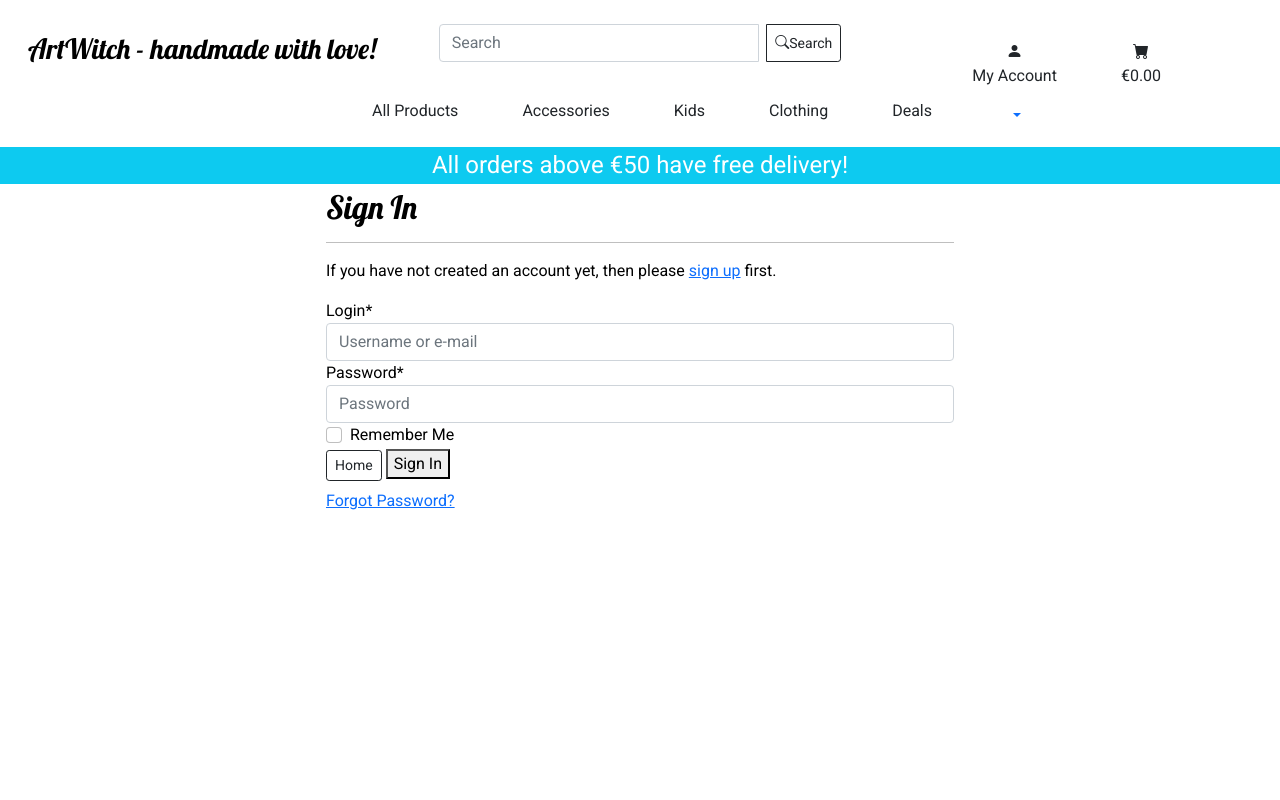
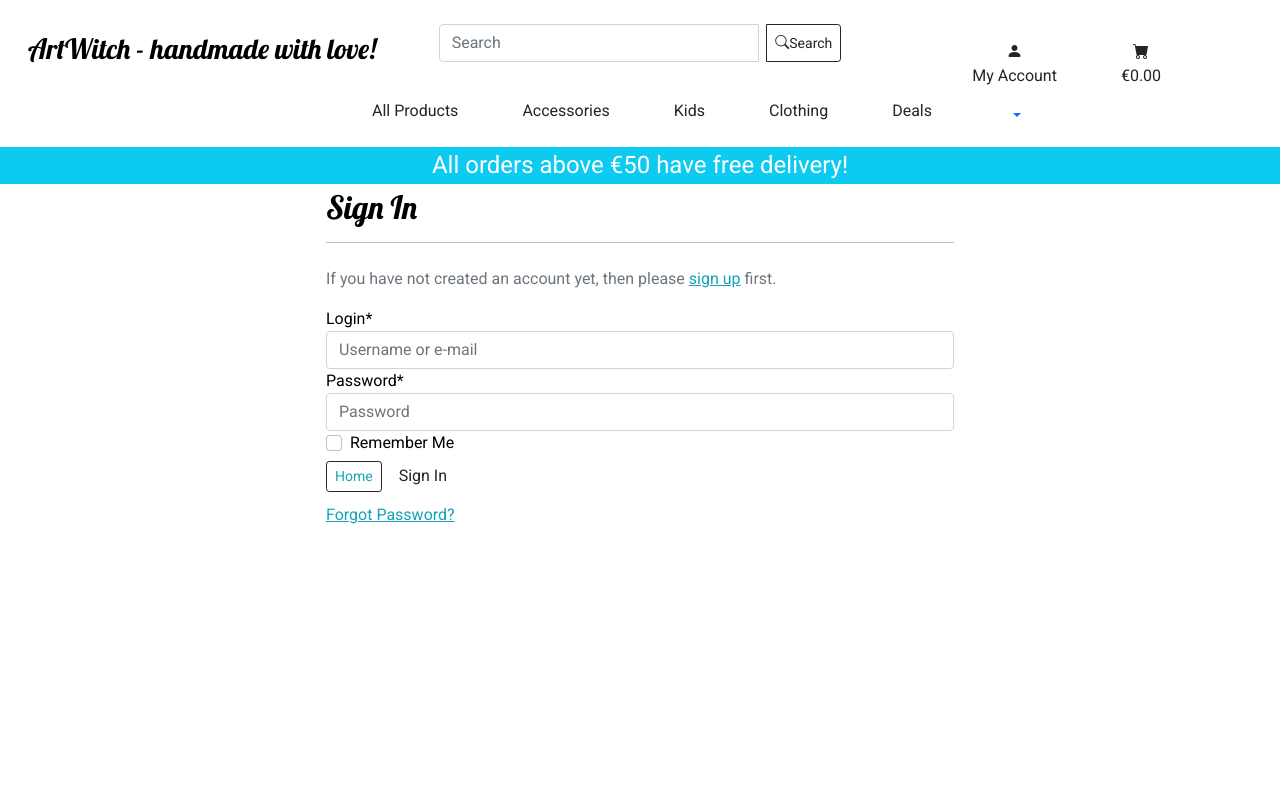
Before and after one commit to Wertzhog/ms4-artwitch-v2, a Django app: page /accounts/login/ in a window 1280 px wide. Run offline with Django 3.2, Linux system fonts and the light colour scheme; parts of the project's set-up code (start-up, migrations or seed data) failed here and were passed over; some libraries are stand-ins or nearby versions.

Commit message:
Added styling to allauth templates and tested register/login

```diff
--- a/ms4_eshop/settings.py
+++ b/ms4_eshop/settings.py
@@ -118,7 +118,7 @@ ACCOUNT_EMAIL_REQUIRED = True
 ACOUNT_EMAIL_VERIFICATION = 'mandatory'
 ACCOUNT_SIGNUP_EMAIL_ENTER_TWICE = True
 ACCOUNT_USERNAME_MIN_LENGTH = 4
-LOGIN_URL = '/sccounts/login/'
+LOGIN_URL = '/accounts/login/'
 LOGIN_REDIRECT_URL = '/'
 
 WSGI_APPLICATION = 'ms4_eshop.wsgi.application'
--- a/profiles/templates/profiles/profile.html
+++ b/profiles/templates/profiles/profile.html
@@ -25,5 +25,5 @@
                 <h2 class="logo-txt my-4">My Profile</h2>
             </div>
         </div>
-
+        {{ profile }}
 {% endblock %}
--- a/profiles/views.py
+++ b/profiles/views.py
@@ -1,11 +1,13 @@
-from django.shortcuts import render
+from django.shortcuts import render, get_object_or_404
+from .models import UserProfile
 
 
 def profile(request):
 
+    profile = get_object_or_404(UserProfile, user=request.user)
     template = 'profiles/profile.html'
     context = {
-
+        'profile': profile,
     }
 
     return render(request, template, context)
--- a/static/css/base.css
+++ b/static/css/base.css
@@ -38,6 +38,50 @@ body {
     z-index: 6666677777;
 }
 
+/* Allauth form formatting */
+
+.allauth-form-inner-content p {
+    margin-top: 1.5rem; /* mt-4 */
+    color: #6c757d; /* text-secondary */
+}
+
+.allauth-form-inner-content button,
+.allauth-form-inner-content input[type='submit'] {
+	/* btn */
+	display: inline-block;
+    font-weight: 400;
+    line-height: 1.5;
+    color: #212529;
+    text-align: center;
+    text-decoration: none;
+    vertical-align: middle;
+    cursor: pointer;
+    -webkit-user-select: none;
+    -moz-user-select: none;
+    user-select: none;
+    background-color: transparent;
+    border: 1px solid transparent;
+    padding: .375rem .75rem;
+    font-size: 1rem;
+    border-radius: .25rem;
+    transition: color .15s ease-in-out,background-color .15s ease-in-out,border-color .15s ease-in-out,box-shadow .15s ease-in-out;
+
+
+    /* standard bootstrap btn transitions */
+    transition: color .15s ease-in-out,background-color .15s ease-in-out,border-color .15s ease-in-out,box-shadow .15s ease-in-out;
+}
+
+.allauth-form-inner-content button:hover,
+.allauth-form-inner-content input[type='submit']:hover {
+	color: #fff;
+    background-color: #222;
+    border-color: #222;
+}
+
+.allauth-form-inner-content a {
+	color: #17a2b8; /* text-info */
+}
+
 @media (min-width: 1200px) {
     .container {
       max-width: 80%;
--- a/templates/base.html
+++ b/templates/base.html
@@ -66,7 +66,7 @@
                       {% if request.user.is_superuser %}
                           <a href="" class="dropdown-item">Product Management</a>
                       {% endif %}
-                      <a href="#" class="dropdown-item">My Profile</a>
+                      <a href="{% url 'profile' %}" class="dropdown-item">My Profile</a>
                       <a href="{% url 'account_logout' %}" class="dropdown-item">Logout</a>
                   {% else %}
                       <a href="{% url 'account_signup' %}" class="dropdown-item">Register</a>
```
